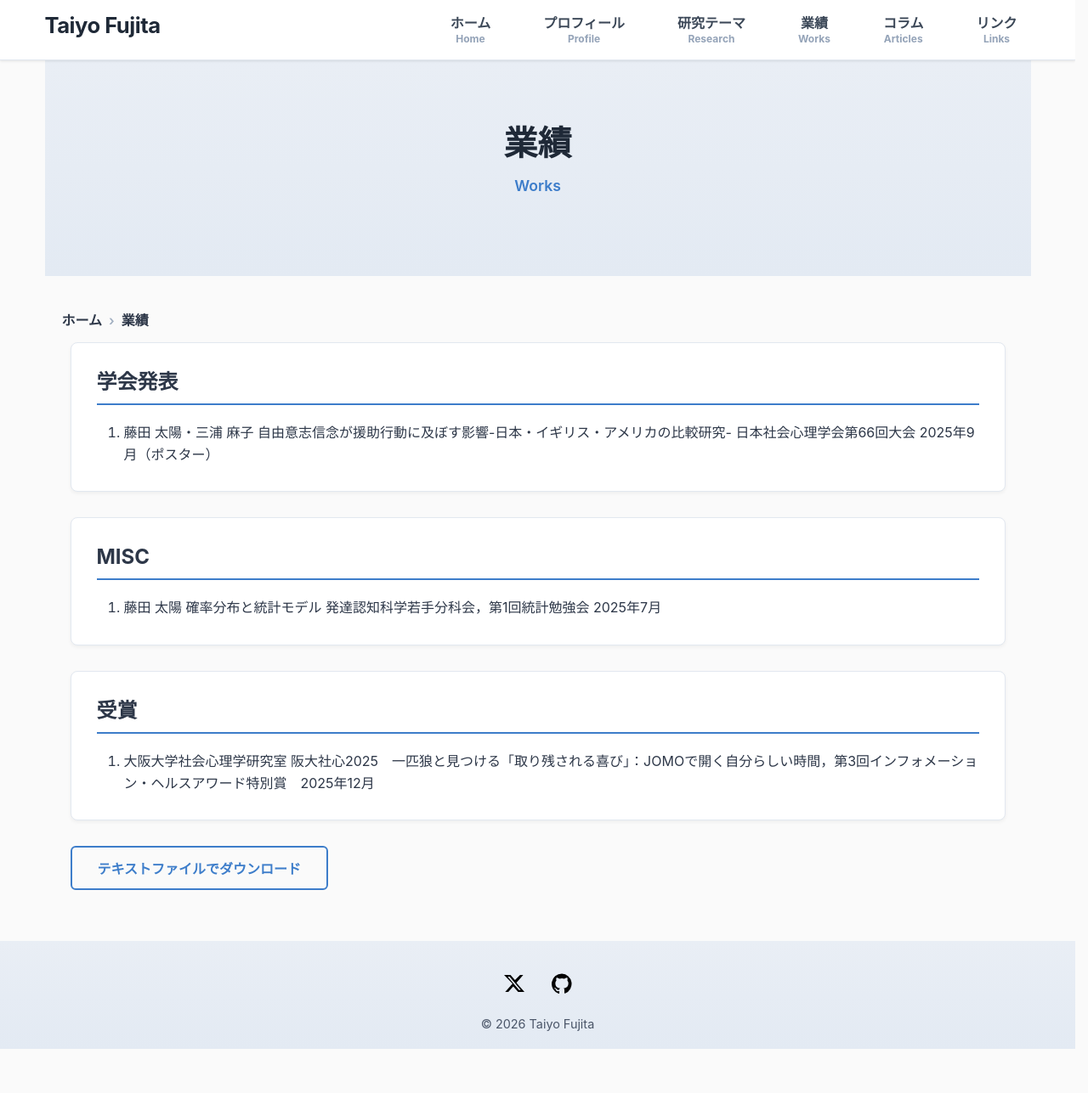
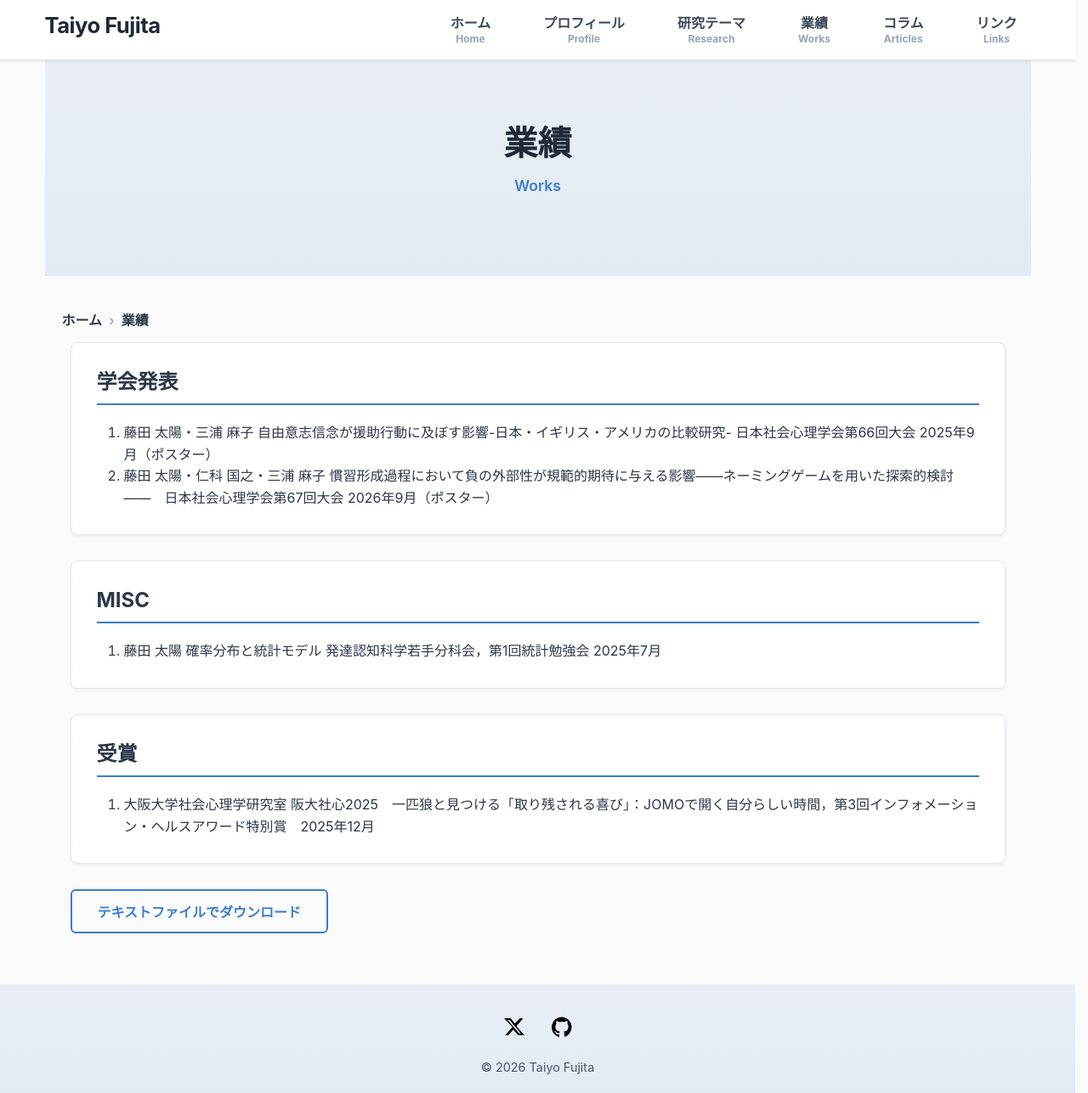
Before and after one commit to TaiyoF/tai-psy, a Jekyll site: the page built from pages/about-cv.md, in a window 1280 px wide and 1287 px high. Shown: the whole window at 85% size. Built offline with Jekyll 4.4.1, drawn with Linux system fonts in a browser that asks for light colours.

Commit message:
Add new conference presentation entry

```diff
--- a/pages/about-cv.md
+++ b/pages/about-cv.md
@@ -35,6 +35,7 @@ show_papers: false
             <h2>学会発表</h2>
             <ol class="cv-ol">
                 <li>藤田 太陽・三浦 麻子 自由意志信念が援助行動に及ぼす影響-日本・イギリス・アメリカの比較研究- 日本社会心理学会第66回大会 2025年9月（ポスター）</li>
+                <li>藤田 太陽・仁科 国之・三浦 麻子 慣習形成過程において負の外部性が規範的期待に与える影響——ネーミングゲームを用いた探索的検討——　日本社会心理学会第67回大会 2026年9月（ポスター）</li>
             </ol>
         </div>
     </section>
```
